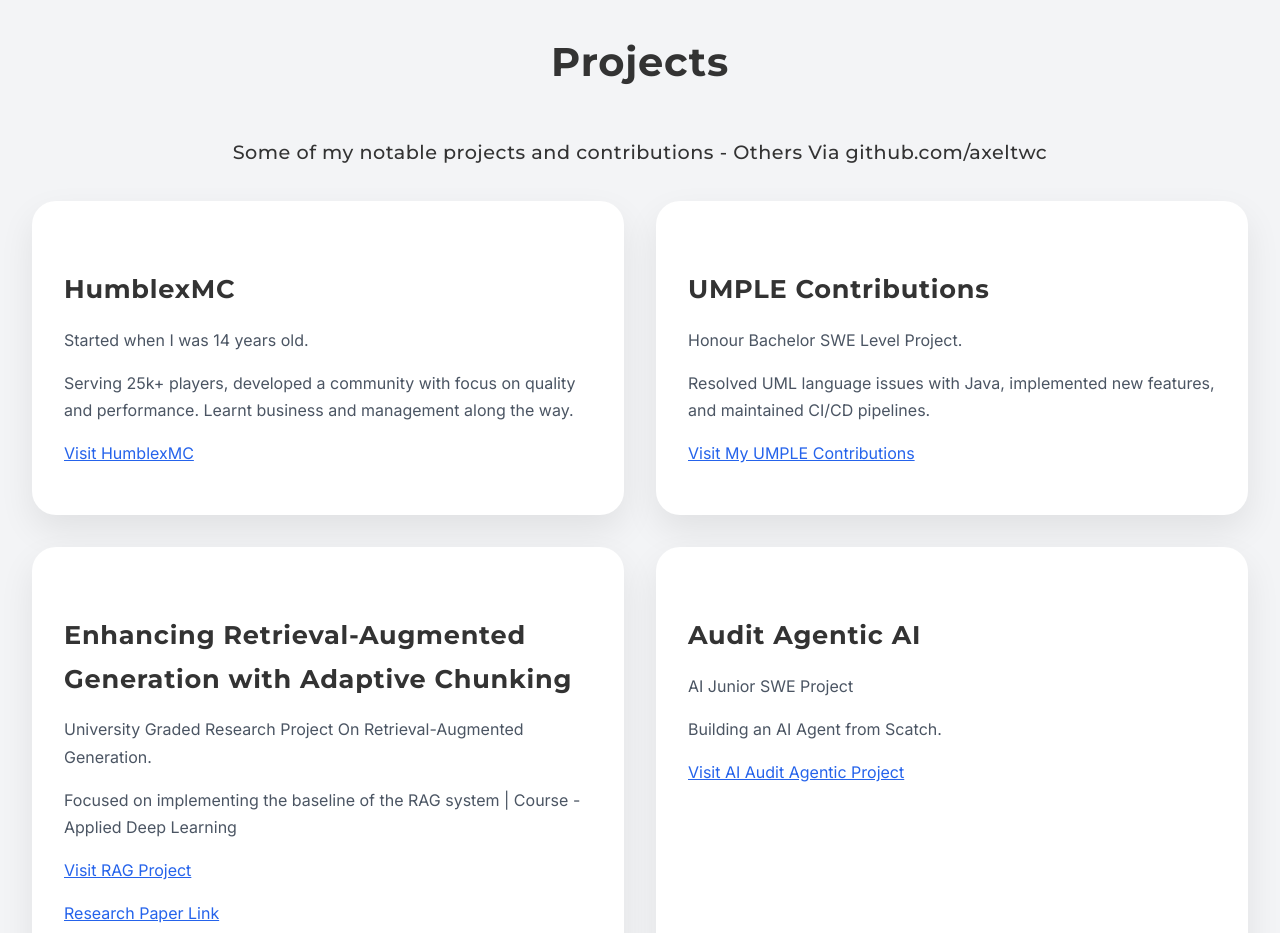
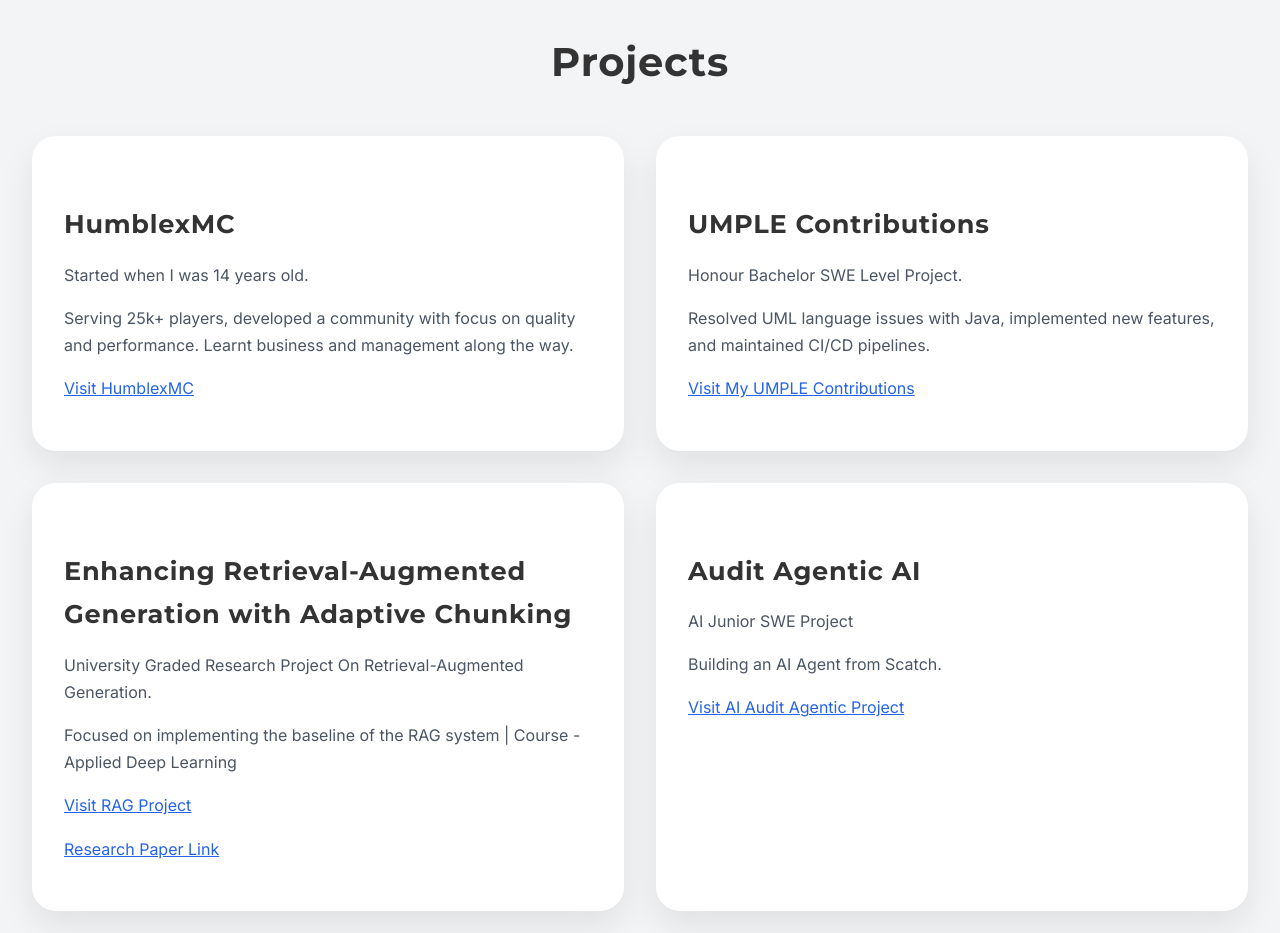
Before and after one commit to AxelTWC/axeltwc.github.io, a React (Create React App) app in the folder my-app/: page / in a window 1280 px wide. Shown: the part 1860-2793 px from the top of the page. Built offline with nearby package versions, Linux system fonts and the light colour scheme.

Commit message:
Update App.js

```diff
--- a/my-app/src/App.js
+++ b/my-app/src/App.js
@@ -104,7 +104,6 @@
       {/* Projects Section */}
       <section id="projects" className="projects reveal">
         <h3>Projects</h3>
-        <h5>Some of my notable projects and contributions - Others Via github.com/axeltwc</h5>
         <div className="projects-grid">
           <div className="card">
             <h4>HumblexMC</h4>
```
